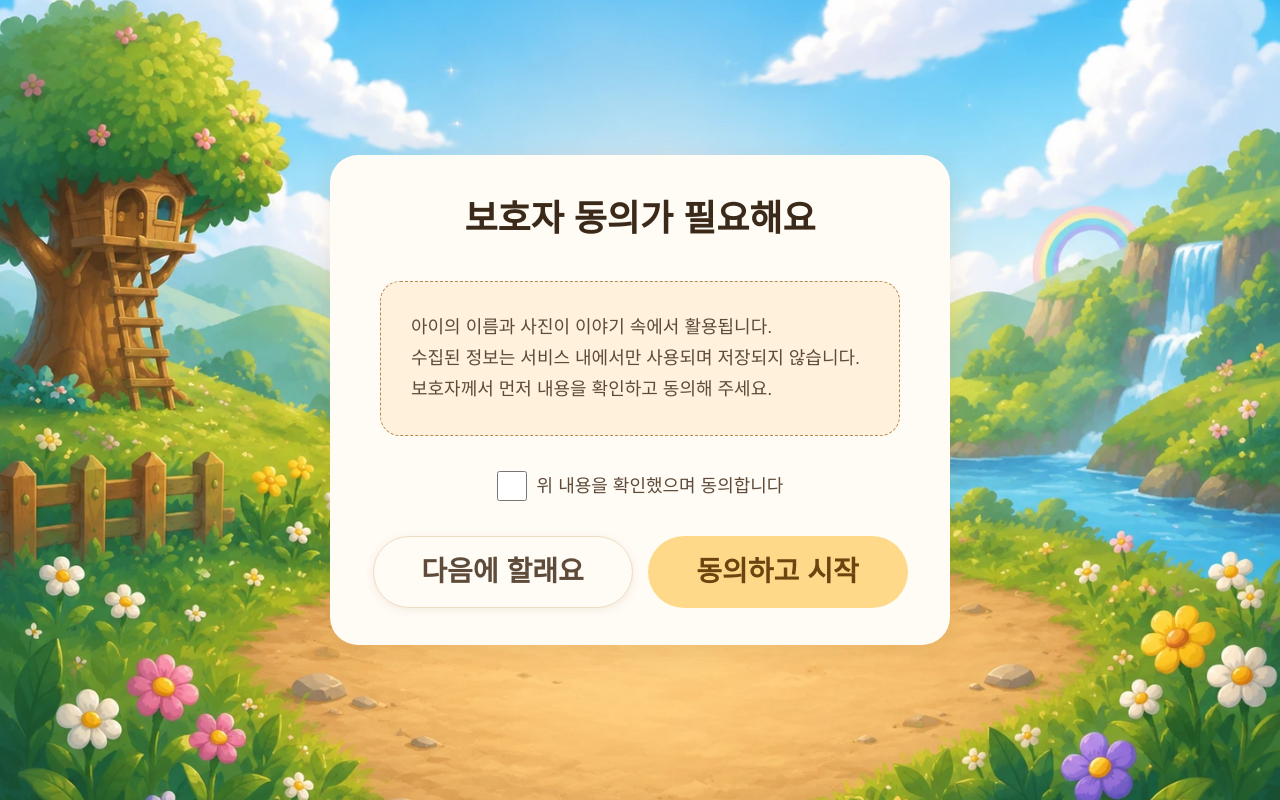
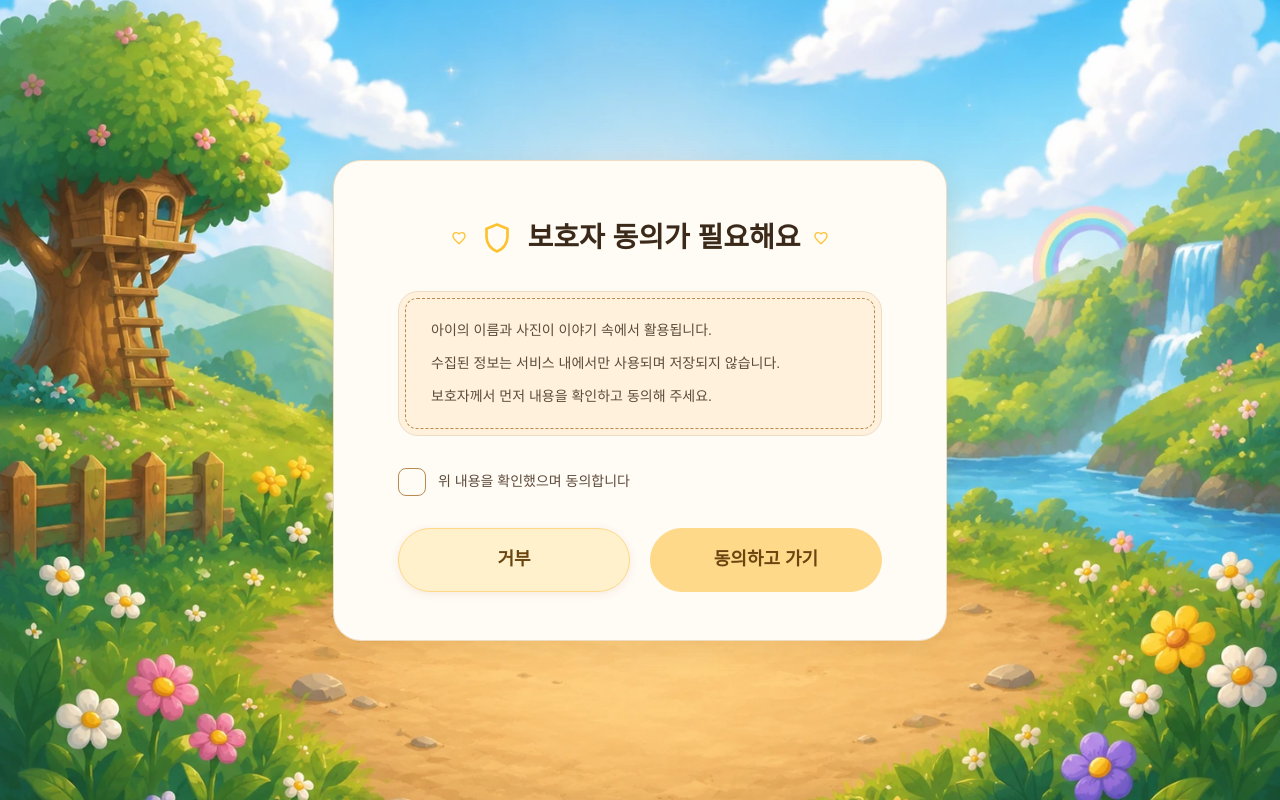
Before and after one commit to TEAM-EMOTORY/EMOTORY-CLIENT, a React (Vite) app: page /agreement in a window 1280 px wide. Built offline with nearby package versions, Linux system fonts and the light colour scheme; no server answers; a web font is replaced by a local one.

Commit message:
refactor: 보호자동의페이지 컴포넌트 리디자인

```diff
--- a/src/pages/agreement/agreement.tsx
+++ b/src/pages/agreement/agreement.tsx
@@ -24,45 +24,102 @@ const AgreementPage = () => {
   }
 
   return (
-    <>
     <main className='flex h-dvh w-screen flex-col items-center justify-center'>
-        <section className='flex h-490 w-620 flex-col items-center justify-center gap-35 rounded-lg bg-surface-card shadow-card'>
-          <h1 className='text-center text-title text-ink'>보호자 동의가 필요해요</h1>
+      <section className='flex w-614 flex-col items-center gap-32 rounded-lg border border-border bg-surface-card px-64 pt-56 pb-48 shadow-card'>
+        <h1 className='flex items-center gap-12 text-heading text-ink'>
+          <HeartIcon className='size-16 text-yellow-500' />
+          <ShieldIcon className='size-36 text-yellow-500' />
+          보호자 동의가 필요해요
+          <HeartIcon className='size-16 text-yellow-500' />
+        </h1>
 
-          <article className='flex min-h-155 w-520 flex-col items-start justify-center gap-4 rounded-md border border-dashed border-border-strong bg-surface-inset px-30 py-25'>
-            <p className='break-keep text-left text-body text-ink-2'>아이의 이름과 사진이 이야기 속에서 활용됩니다.</p>
-            <p className='break-keep text-left text-body text-ink-2'>
+        <article className='relative flex w-full flex-col gap-12 rounded-md border-[1.5px] border-border bg-surface-inset px-32 py-28'>
+          <div
+            aria-hidden
+            className='pointer-events-none absolute inset-6 rounded-sm border border-dashed border-border-strong'
+          />
+          <p className='break-keep text-caption text-ink-2'>
+            아이의 이름과 사진이 이야기 속에서 활용됩니다.
+          </p>
+          <p className='break-keep text-caption text-ink-2'>
             수집된 정보는 서비스 내에서만 사용되며 저장되지 않습니다.
           </p>
-            <p className='break-keep text-left text-body text-ink-2'>보호자께서 먼저 내용을 확인하고 동의해 주세요.</p>
+          <p className='break-keep text-caption text-ink-2'>
+            보호자께서 먼저 내용을 확인하고 동의해 주세요.
+          </p>
         </article>
 
-          <div className='flex cursor-pointer items-center gap-10'>
+        <label
+          htmlFor='consent-checkbox'
+          className='flex w-full cursor-pointer items-center gap-12'
+        >
           <input
             type='checkbox'
             id='consent-checkbox'
             checked={isConsented}
             onChange={handleConsentChange}
-              className='size-30 cursor-pointer accent-yellow-500'
+            className='peer sr-only'
           />
-            <label htmlFor='consent-checkbox' className='cursor-pointer text-body text-ink-2'>
-              위 내용을 확인했으며 동의합니다
+          <span
+            aria-hidden
+            className='flex size-28 items-center justify-center rounded-[0.8rem] border-[1.5px] border-border-strong bg-surface-card text-on-primary peer-checked:border-yellow-700 peer-checked:bg-yellow-500 peer-focus-visible:outline-2 peer-focus-visible:outline-offset-2 peer-focus-visible:outline-yellow-700 [&>svg]:invisible peer-checked:[&>svg]:visible'
+          >
+            <CheckIcon className='size-18' />
+          </span>
+          <span className='text-caption text-ink-2'>위 내용을 확인했으며 동의합니다</span>
         </label>
-          </div>
 
-          <div className='flex gap-15'>
-            <Button color='cream' onClick={handleRejectClick}>
-              다음에 할래요
+        <div className='flex w-full gap-20'>
+          <Button color='soft' size='md' onClick={handleRejectClick}>
+            거부
           </Button>
-
-            <Button color='yellow' onClick={handleSubmitClick} disabled={!isConsented}>
-              동의하고 시작
+          <Button color='yellow' size='md' onClick={handleSubmitClick} disabled={!isConsented}>
+            동의하고 가기
           </Button>
         </div>
       </section>
     </main>
-    </>
   )
 }
 
+const HeartIcon = ({ className }: { className?: string }) => (
+  <svg
+    viewBox='0 0 24 24'
+    fill='none'
+    stroke='currentColor'
+    strokeWidth='2'
+    strokeLinejoin='round'
+    className={className}
+  >
+    <path d='M12 20.5 10.8 19.4C6.1 15.2 3 12.4 3 8.9 3 6.1 5.2 4 7.9 4c1.6 0 3.1.7 4.1 1.9C13 4.7 14.5 4 16.1 4 18.8 4 21 6.1 21 8.9c0 3.5-3.1 6.3-7.8 10.5L12 20.5Z' />
+  </svg>
+)
+
+const ShieldIcon = ({ className }: { className?: string }) => (
+  <svg
+    viewBox='0 0 24 24'
+    fill='none'
+    stroke='currentColor'
+    strokeWidth='1.8'
+    strokeLinejoin='round'
+    className={className}
+  >
+    <path d='M12 3 5 5.8v5.4c0 4.4 3 8.4 7 9.8 4-1.4 7-5.4 7-9.8V5.8L12 3Z' />
+  </svg>
+)
+
+const CheckIcon = ({ className }: { className?: string }) => (
+  <svg
+    viewBox='0 0 24 24'
+    fill='none'
+    stroke='currentColor'
+    strokeWidth='3'
+    strokeLinecap='round'
+    strokeLinejoin='round'
+    className={className}
+  >
+    <path d='m5 12.5 4.5 4.5L19 7.5' />
+  </svg>
+)
+
 export default AgreementPage
--- a/src/shared/components/button/button.tsx
+++ b/src/shared/components/button/button.tsx
@@ -4,25 +4,43 @@ import { cn } from '@shared/utils/cn'
 interface ButtonProps {
   children: ReactNode
   disabled?: boolean
-  color: 'yellow' | 'cream' | 'white'
+  color: 'yellow' | 'soft' | 'cream' | 'white'
+  size?: 'lg' | 'md'
   onClick: () => void
 }
 
 const VARIANTS = {
   // 1차 버튼 — 노랑 위 글자는 항상 on-primary
   yellow:
-    'min-h-72 w-260 px-28 text-heading bg-yellow-500 text-on-primary shadow-primary disabled:bg-yellow-300 disabled:shadow-none disabled:cursor-not-allowed',
-  // 보조 버튼
-  cream: 'min-h-72 w-260 px-28 text-heading bg-surface-card text-ink-2 border border-border shadow-sm',
-  white: 'px-32 py-18 text-label bg-surface-card text-ink-2',
+    'bg-yellow-500 text-on-primary border-[1.5px] border-yellow-700 shadow-primary disabled:bg-yellow-300 disabled:border-yellow-300 disabled:shadow-none disabled:cursor-not-allowed',
+  // 보조 버튼 (연노랑) — Figma Button / Type=Soft
+  soft: 'bg-yellow-100 text-on-primary border-[1.5px] border-yellow-300 shadow-sm',
+  // 보조 버튼 (크림)
+  cream: 'bg-surface-card text-ink-2 border border-border shadow-sm',
+  white: 'bg-surface-card text-ink-2',
 } as const
 
-const Button = ({ children, disabled = false, color = 'yellow', onClick }: ButtonProps) => {
+const SIZES = {
+  lg: 'min-h-72 w-260 px-28 text-heading',
+  md: 'h-64 w-full px-32 text-label',
+} as const
+
+const Button = ({
+  children,
+  disabled = false,
+  color = 'yellow',
+  size = 'lg',
+  onClick,
+}: ButtonProps) => {
   return (
     <button
       type='button'
       disabled={disabled}
-      className={cn('flex items-center justify-center rounded-pill', VARIANTS[color])}
+      className={cn(
+        'flex items-center justify-center rounded-pill',
+        color === 'white' ? 'px-32 py-18 text-label' : SIZES[size],
+        VARIANTS[color],
+      )}
       onClick={onClick}
     >
       {children}
```
Lines whose indentation alone changed are shown as unchanged.
